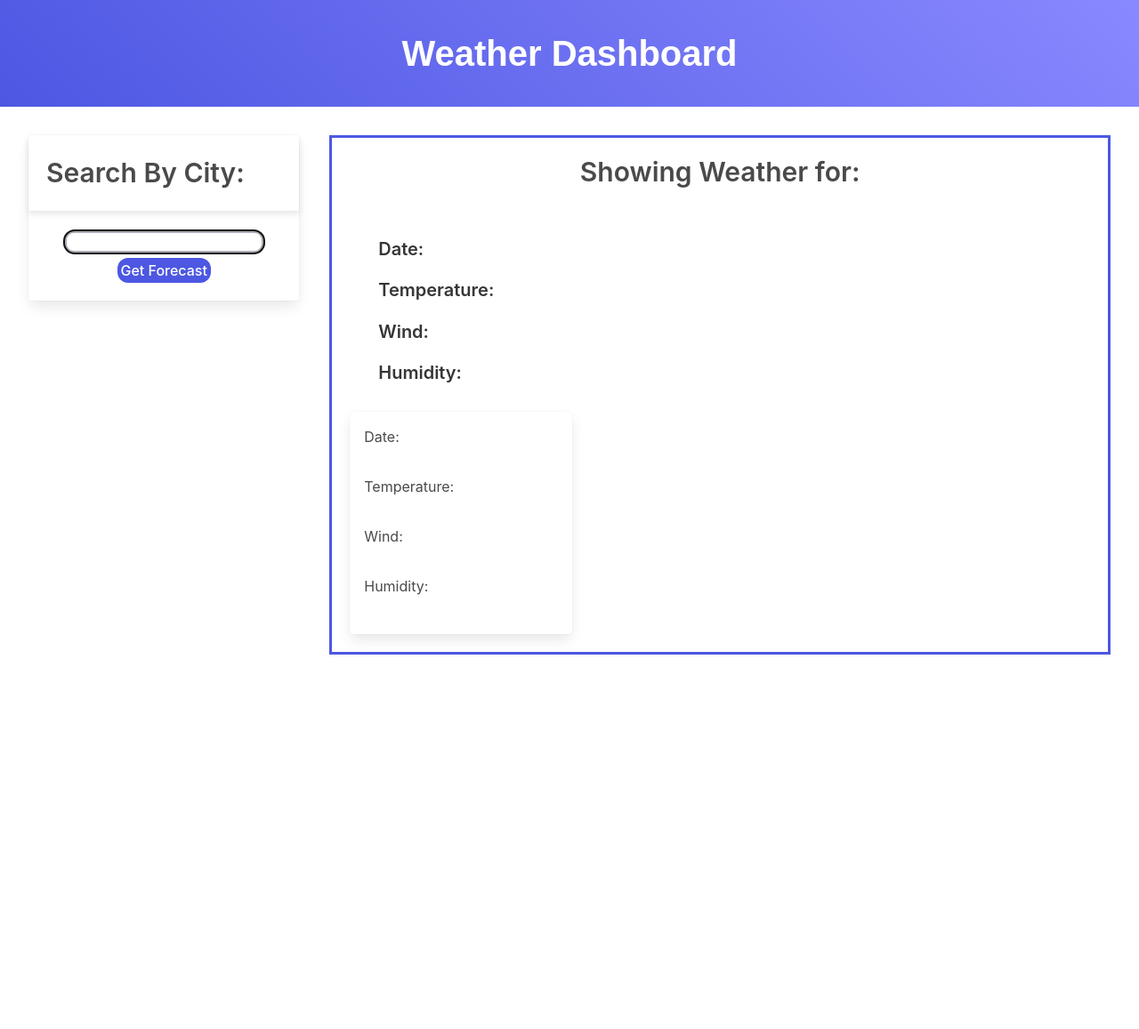
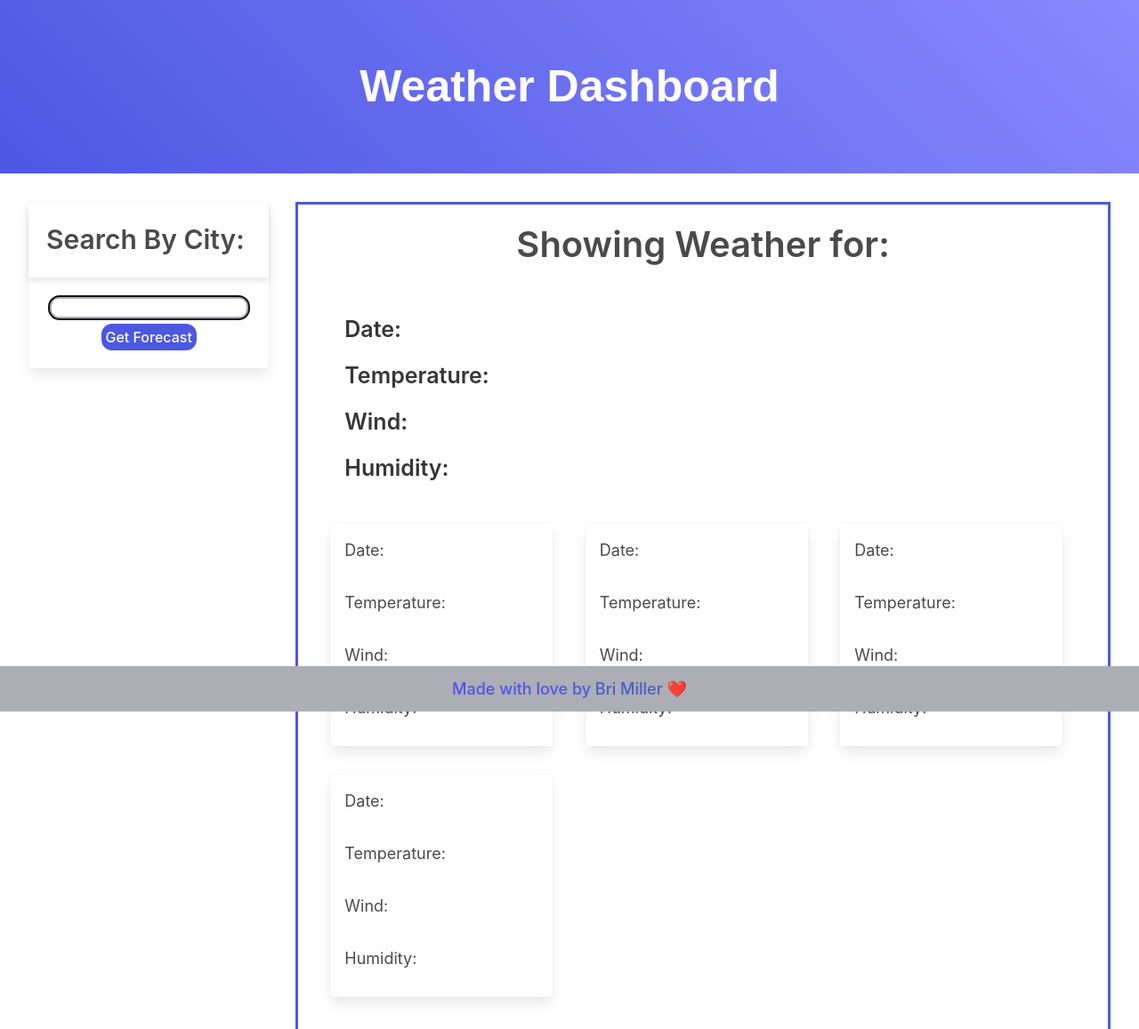
Before and after one commit to mbrianna1170/fetch-the-weather, a plain HTML site: page index.html in a window 1280 px wide. Shown: the top 1157 px of the page at 89% size. Before the commit the page ends 800 px from the top, so only its background shows below. Drawn offline with nearby package versions, Linux system fonts and the light colour scheme.

Commit message:
all forecasted days are showing on homeapge

```diff
--- a/assets/style.css
+++ b/assets/style.css
@@ -8,13 +8,13 @@ body {
 }
 
 header {
-  padding: 30px;
+  padding: 60px;
   text-align: center;
   background: linear-gradient(
     45deg, #4d57e2, #8989ff);
   color: white;
   font-family: Arial, Helvetica, sans-serif;
-  font-size: 40px;
+  font-size: 50px;
   font-weight: 700;
 }
 
@@ -32,6 +32,8 @@ h3 {
 
 .card {
   width: 90%;
+  display: flex;
+  flex-direction: column;
 }
 
 /* Search By City */
@@ -40,6 +42,9 @@ h3.card-header.text-uppercase {
 }
 
 form#search-form {
+  display: flex;
+  flex-direction: column;
+  align-items: center;
   padding: 20px;
   text-align: center;
 }
@@ -64,7 +69,7 @@ input#city {
   color: white;
   font-weight: 500;
   margin-top: .25rem;
-  padding: .25rem;
+  padding: .3rem;
 }
 
 .btn:hover {
@@ -88,21 +93,67 @@ div#weather-container {
 }
 
 h2.subtitle {
-  font-size: 30px;
+  font-size: 40px;
   font-weight: 600;
   text-align: center;
 }
 
+h4.title {
+  font-size: 25px;
+}
+
 h4.card-title {
   padding: 1rem;
+  font-size: 18px;
 }
 
 .card#weather-card {
   width: 250px;
   height: 250px;
+  display: inline-flex;
+  flex-direction: column;
+  margin: 1rem;
+}
+
+/* Footer */
+footer {
+  position: fixed;
+  left: 0;
+  bottom: 0;
+  padding: .75rem;
+  width: 100%;
+  background-color: #acadb5;
+  color: #4d57e2;
+  text-align: center;
+}
+
+footer h2, a {
+  font-size: 18px;
+  font-weight: 500;
 }
 
 /* Flex Content */
 .flex-row {
   display: flex;
 }
+
+
+/* Media Queries */
+@media (max-width: 768px) {
+  .flex-row {
+    display: flex;
+    flex-direction: column;
+    align-items: stretch;
+    align-content: center;
+    flex-wrap: wrap;
+}
+  .card#weather-card {
+    margin: .25rem;
+  }
+}
+
+@media (min-width: 768px) {
+  .col-12.col-md-4 {
+    width: 40vh;
+}
+}
--- a/index.html
+++ b/index.html
@@ -39,13 +39,37 @@
       </div>
       <div class="card" id="weather-card">
         <h4 class="card-title">Date: <span id="show-date"></span></h4>
-        <h4 class="card-title">Temperature: <span id="temperature1"></span></h4>
+        <h4 class="card-title">Temperature: <span id="temp1"></span></h4>
         <h4 class="card-title">Wind: <span id="wind1"></span></h4>
         <h4 class="card-title">Humidity: <span id="humidity1"></span></h4>
+      </div>
+      <div class="card" id="weather-card">
+        <h4 class="card-title">Date: <span id="show-date"></span></h4>
+        <h4 class="card-title">Temperature: <span id="temp2"></span></h4>
+        <h4 class="card-title">Wind: <span id="wind2"></span></h4>
+        <h4 class="card-title">Humidity: <span id="humidity2"></span></h4>
+      </div>
+      <div class="card" id="weather-card">
+        <h4 class="card-title">Date: <span id="show-date"></span></h4>
+        <h4 class="card-title">Temperature: <span id="temp3"></span></h4>
+        <h4 class="card-title">Wind: <span id="wind3"></span></h4>
+        <h4 class="card-title">Humidity: <span id="humidity3"></span></h4>
+      </div>
+      <div class="card" id="weather-card">
+        <h4 class="card-title">Date: <span id="show-date"></span></h4>
+        <h4 class="card-title">Temperature: <span id="temp4"></span></h4>
+        <h4 class="card-title">Wind: <span id="wind4"></span></h4>
+        <h4 class="card-title">Humidity: <span id="humidity4"></span></h4>
       </div>
     </div>
   </main>
 
+  <footer>
+    <h2>
+      Made with love by
+      <a href="https://github.com/mbrianna1170">Bri Miller</a> ❤️
+    </h2>
+  </footer>
 </body>
 
 </html>
--- a/script.js
+++ b/script.js
@@ -8,6 +8,23 @@ var cityTemperature = document.querySelector("#temperature");
 var cityWind = document.querySelector("#wind");
 var cityHumidity = document.querySelector("#humidity");
 var currentDate = document.querySelector("#current-date");
+// For Weather Card
+var weatherCardEl = document.querySelector("#weather-card");
+var temperatureOne = document.querySelector("#temp1")
+var temperatureTwo = document.querySelector("#temp2")
+var temperatureThree = document.querySelector("#temp3")
+var temperatureFour = document.querySelector("#temp4")
+
+var windOne = document.querySelector("#wind1");
+var windTwo = document.querySelector("#wind2");
+var windThree = document.querySelector("#wind3");
+var windFour = document.querySelector("#wind4");
+
+var humidityOne = document.querySelector("#humidity1")
+var humidityTwo = document.querySelector("#humidity2")
+var humidityThree = document.querySelector("#humidity3")
+var humidityFour = document.querySelector("#humidity4")
+
 
 // Fetch Weather Information
 var getWeather = function (city) {
@@ -50,6 +67,21 @@ var displayWeather = function (data) {
   // display date
   var today = moment().format("MM/DD/YY");
   currentDate.textContent = today;
+  // 4 remaining days temp
+  temperatureOne.textContent = data.list[1].main.temp + "\xB0" + "F";
+  temperatureTwo.textContent = data.list[2].main.temp + "\xB0" + "F";
+  temperatureThree.textContent = data.list[3].main.temp + "\xB0" + "F";
+  temperatureFour.textContent = data.list[4].main.temp + "\xB0" + "F";
+  // 4 remaining days wind
+  windOne.textContent = data.list[1].wind.speed + " MPH";
+  windTwo.textContent = data.list[2].wind.speed + " MPH";
+  windThree.textContent = data.list[3].wind.speed + " MPH";
+  windFour.textContent = data.list[4].wind.speed + " MPH";
+  // 4 remaining days humidity
+  humidityOne.textContent = data.list[0].main.humidity + "%";
+  humidityTwo.textContent = data.list[0].main.humidity + "%";
+  humidityThree.textContent = data.list[0].main.humidity + "%";
+  humidityFour.textContent = data.list[0].main.humidity + "%";
 };
 
 searchformEl.addEventListener("submit", formSubmitHandler);
```
Also changed, not shown: dayOne.js (added, +9 -0 lines).
